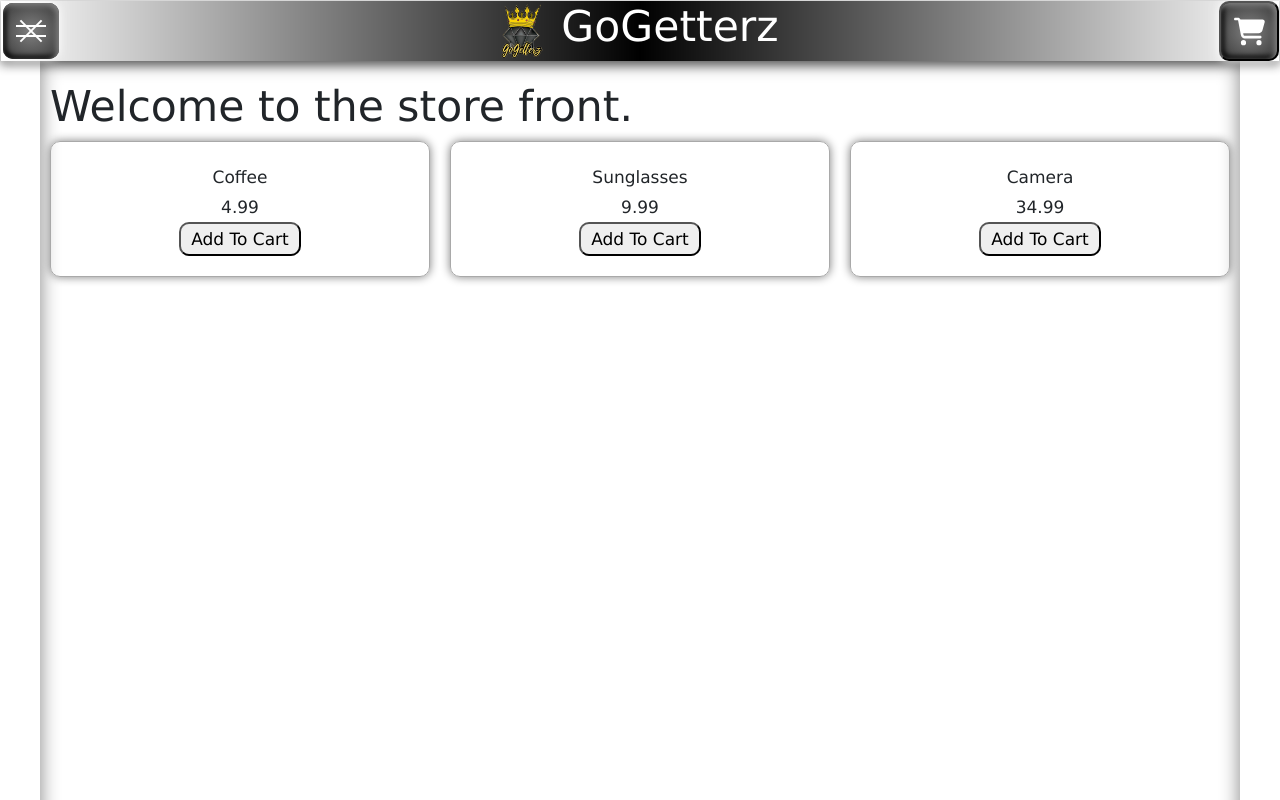
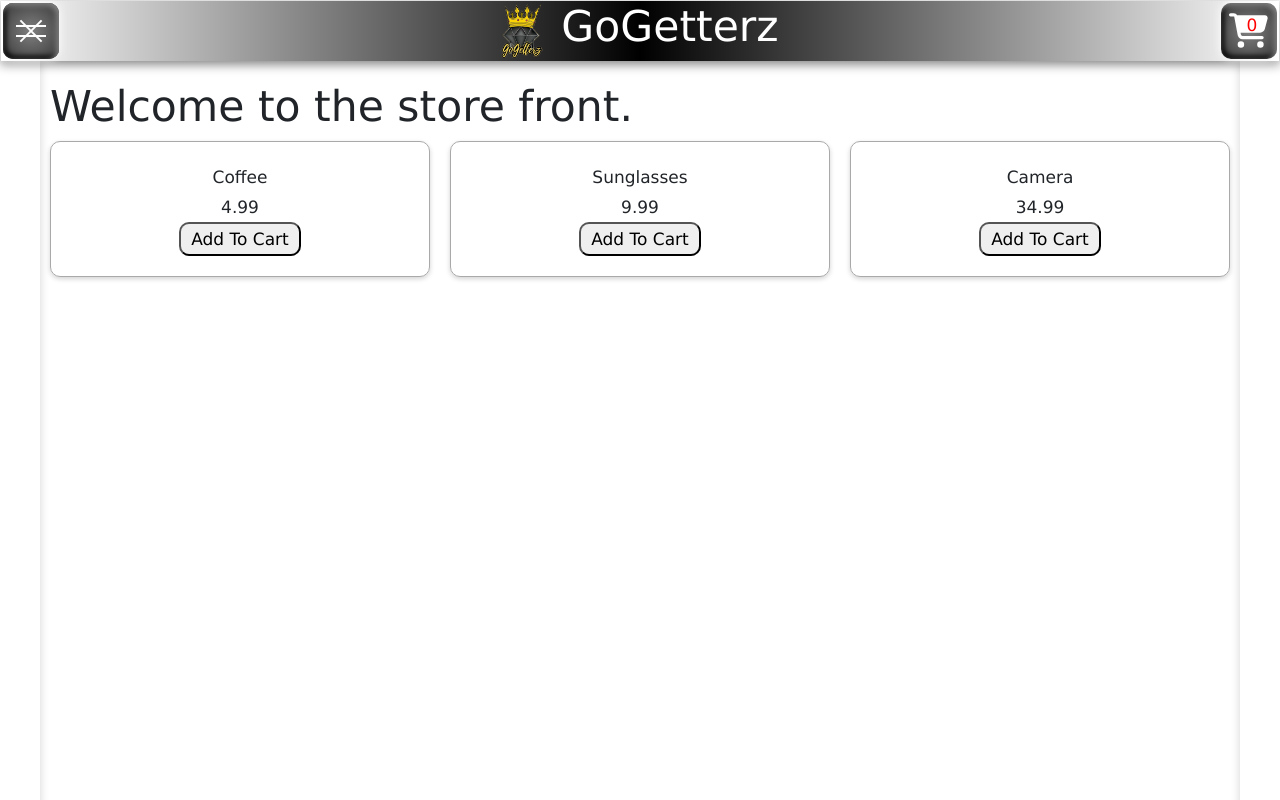
Before and after one commit to virtualepoch/gogetterz-react, a React (Create React App) app: page /store in a window 1280 px wide. Shown: the top 800 px of the page. Built offline with nearby package versions, Linux system fonts and the light colour scheme.

Commit message:
Midpoint testing

```diff
--- a/src/App.css
+++ b/src/App.css
@@ -16,7 +16,7 @@ a {
 }
 
 .cart {
-  background: url(./assets/cart-shopping-solid.svg) center / 55% 55% no-repeat, radial-gradient(gray, rgb(55, 55, 55));
+  background: url(./assets/cart-shopping-solid.svg) center / 70% 70% no-repeat, radial-gradient(gray, rgb(55, 55, 55));
 }
 
 @media (prefers-reduced-motion: no-preference) {
--- a/src/App.js
+++ b/src/App.js
@@ -6,18 +6,20 @@ import { Home } from "./pages/Home";
 import { Store } from "./pages/Store";
 import { Success } from "./pages/Success";
 import { Cancel } from "./pages/Cancel";
+import { CartProvider } from "./CartContext";
 
 const pageContainer = {
   maxWidth: "1200px",
   height: "200vh",
   margin: "0 auto",
   padding: "20px 10px",
-  boxShadow: "inset 0 0 20px gray",
+  boxShadow: "inset 0 0 10px lightgray",
 };
 
 function App() {
   return (
     <div className="App">
+      <CartProvider>
         <BrowserRouter>
           <NavBar />
           <section style={{ ...pageContainer }}>
@@ -29,6 +31,7 @@ function App() {
             </Routes>
           </section>
         </BrowserRouter>
+      </CartProvider>
     </div>
   );
 }
--- /dev/null
+++ b/src/CartContext.js
@@ -0,0 +1,100 @@
+import { createContext, useState } from "react";
+import { productsArray, getProductData } from "./productsStore";
+
+// Context (cart, addToCart, removeCart)
+// Provider -> gives your React app access to all the things in your context
+
+export const CartContext = createContext({
+  items: [],
+  getProductQuantity: () => {},
+  addOneToCart: () => {},
+  removeOneFromCart: () => {},
+  deleteFromCart: () => {},
+  getTotalCost: () => {},
+});
+
+export function CartProvider({ children }) {
+  const [cartProducts, setCartProducts] = useState([]);
+
+  function getProductQuantity(id) {
+    const quantity = cartProducts.find(product => product.id === id)?.quantity;
+
+    if (quantity === undefined) {
+      return 0;
+    }
+
+    return quantity;
+  }
+
+  function addOneToCart(id) {
+    const quantity = getProductQuantity(id);
+
+    if (quantity === 0) {
+      // product is not in cart
+      setCartProducts([
+        ...cartProducts,
+        {
+          id: id,
+          quantity: 1,
+        },
+      ]);
+    } else {
+      setCartProducts(
+        cartProducts.map(
+          (product) =>
+            product.id === id // if condition
+              ? { ...product, quantity: product.quantity + 1 } // if statement is true
+              : product // if statement is false
+        )
+      );
+    }
+  }
+
+  function removeOneFromCart(id) {
+    const quantity = getProductQuantity(id);
+
+    if (quantity == 1) {
+      deleteFromCart(id);
+    } else {
+      setCartProducts(
+        cartProducts.map(
+          (product) =>
+            product.id === id // if condition
+              ? { ...product, quantity: product.quantity - 1 } // if statement is true
+              : product // if statement is false
+        )
+      );
+    }
+  }
+
+  function deleteFromCart(id) {
+    // [] if an object meets a condition, add the object to array
+    // [product1, product2, product3] if these do not have id passed then will be added to new array below.
+    // []
+    setCartProducts((cartProducts) =>
+      cartProducts.filter((currentProduct) => {
+        return currentProduct.id != id;
+      })
+    );
+  }
+
+  function getTotalCost() {
+    let totalCost = 0;
+    cartProducts.map((cartItem) => {
+      const productData = getProductData(cartItem.id);
+      totalCost += productData.price * cartItem.quantity;
+    });
+    return totalCost;
+  }
+
+  const contextValue = {
+    items: cartProducts,
+    getProductQuantity,
+    addOneToCart,
+    removeOneFromCart,
+    deleteFromCart,
+    getTotalCost,
+  };
+
+  return <CartContext.Provider value={contextValue}>{children}</CartContext.Provider>;
+}
--- /dev/null
+++ b/src/components/CartProduct.js
@@ -0,0 +1,28 @@
+import { useContext } from "react";
+import { CartContext } from "../CartContext";
+import { getProductData } from "../productsStore";
+
+export function CartProduct(props) {
+  const style = {
+    removeItemBtn: {
+      borderRadius: "10px",
+    },
+  };
+
+  const cart = useContext(CartContext);
+  const id = props.id;
+  const quantity = props.quantity;
+  const productData = getProductData(id);
+
+  return (
+    <>
+      <h3>{productData.title}</h3>
+      <p>{quantity} total</p>
+      <p>${(quantity * productData.price).toFixed(2)}</p>
+      <button style={style.removeItemBtn} onClick={() => cart.deleteFromCart(id)}>
+        Remove
+      </button>
+      <hr></hr>
+    </>
+  );
+}
--- a/src/components/NavBar.js
+++ b/src/components/NavBar.js
@@ -1,6 +1,8 @@
-import React, { useState } from "react";
+import React, { useContext, useState } from "react";
 import { Link } from "react-router-dom";
 import { Button, Modal } from "react-bootstrap";
+import { CartContext } from "../CartContext";
+import { CartProduct } from "./CartProduct";
 
 export function NavBar() {
   const style = {
@@ -8,7 +10,7 @@ export function NavBar() {
       width: "100%",
       background: "linear-gradient(to left, transparent, black, transparent)",
       backdropFilter: "blur(5px)",
-      boxShadow: "0 3px 10px 1px rgba(0,0,0,0.5)",
+      boxShadow: "0 3px 10px 1px rgba(0,0,0,0.4)",
       position: "sticky",
       top: 0,
       margin: "0 auto",
@@ -85,8 +87,10 @@ export function NavBar() {
       textDecoration: "none",
     },
     cart: {
-      width: "60px",
-      height: "60px",
+      width: "56px",
+      height: "56px",
+      margin: "2px",
+      border: "none",
       borderRadius: "10px",
       display: "flex",
       alignItems: "center",
@@ -95,14 +99,22 @@ export function NavBar() {
       boxShadow: "inset -2px 2px 5px 1px gray, inset 2px -2px 5px 1px black",
       filter: "drop-shadow(0 0 5px white)",
     },
+    cartQuantity: {
+      transform: "translate(3px, -6px)",
+      color: "red",
+    },
     modalContainer: {
       width: "100%",
-    }
+    },
   };
+
+  const cart = useContext(CartContext);
 
   const [show, setShow] = useState(false);
   const handleClose = () => setShow(false);
   const handleShow = () => setShow(true);
+
+  const productsCount = cart.items.reduce((sum, product) => sum + product.quantity, 0);
 
   return (
     <>
@@ -116,17 +128,34 @@ export function NavBar() {
         <Link to={"/"}>
           <div style={style.logoTitleContainer}>
             <div style={style.logo} className="logo"></div>
-            <h1 style={style.title} className="text-decoration-none">GoGetterz</h1>
+            <h1 style={style.title} className="text-decoration-none">
+              GoGetterz
+            </h1>
           </div>
         </Link>
-        <button style={style.cart} className="cart" onClick={handleShow}></button>
+        <button style={style.cart} className="cart" onClick={handleShow}>
+          <div style={style.cartQuantity}>{productsCount}</div>
+        </button>
       </nav>
       <Modal style={style.modalContainer} show={show} onHide={handleClose}>
         <Modal.Header closeButton>
           <Modal.Title>Shopping Cart</Modal.Title>
         </Modal.Header>
         <Modal.Body>
-          <h1>This is the body</h1>
+          {productsCount > 0 ? (
+            <>
+              <p>Items in your cart:</p>
+              {cart.items.map((currentProduct, idx) => (
+                <CartProduct key={idx} id={currentProduct.id} quantity={currentProduct.quantity}></CartProduct>
+              ))}
+
+              <h1>Total: {cart.getTotalCost().toFixed(2)}</h1>
+
+              <button type="button">Purchase items!</button>
+            </>
+          ) : (
+            <h1>There are no items in your cart!</h1>
+          )}
         </Modal.Body>
       </Modal>
     </>
--- a/src/components/ProductCard.js
+++ b/src/components/ProductCard.js
@@ -1,3 +1,6 @@
+import { CartContext } from "../CartContext";
+import { useContext } from "react";
+
 export function ProductCard(props) {
   // props.product is the product we are selling
   const style = {
@@ -10,7 +13,7 @@ export function ProductCard(props) {
       flexDirection: "column",
       alignItems: "center",
       justifyContent: "center",
-      padding: "20px"
+      padding: "20px",
     },
     title: {
       width: "fit-content",
@@ -26,12 +29,33 @@ export function ProductCard(props) {
   };
 
   const product = props.product;
+  const cart = useContext(CartContext);
+  const productQuantity = cart.getProductQuantity(product.id);
 
   return (
     <div style={style.card}>
       <div style={style.title}>{product.title}</div>
       <div style={style.price}>{product.price}</div>
-      <button style={style.button}>Add To Cart</button>
+      {productQuantity > 0 ? (
+        <>
+          <div style={style.quantityRow}>
+            <div>In Cart: {productQuantity}</div>
+            <button style={style.addBtn} type="button" onClick={() => cart.addOneToCart(product.id)}>
+              +
+            </button>
+            <button style={style.subtractBtn} type="button" onClick={() => cart.removeOneFromCart(product.id)}>
+              -
+            </button>
+          </div>
+          <button style={style.removeAllBtn} type="button" onClick={() => cart.deleteFromCart(product.id)}>
+            Remove All
+          </button>
+        </>
+      ) : (
+        <button style={style.button} onClick={() => cart.addOneToCart(product.id)}>
+          Add To Cart
+        </button>
+      )}
     </div>
   );
 }
--- a/src/pages/Store.js
+++ b/src/pages/Store.js
@@ -12,7 +12,7 @@ export function Store() {
     },
     item: {
       borderRadius: "10px",
-      boxShadow: "0 0 10px gray",
+      boxShadow: "0 2px 5px lightgray",
     }
   };
 
```
Lines whose indentation alone changed are shown as unchanged.
